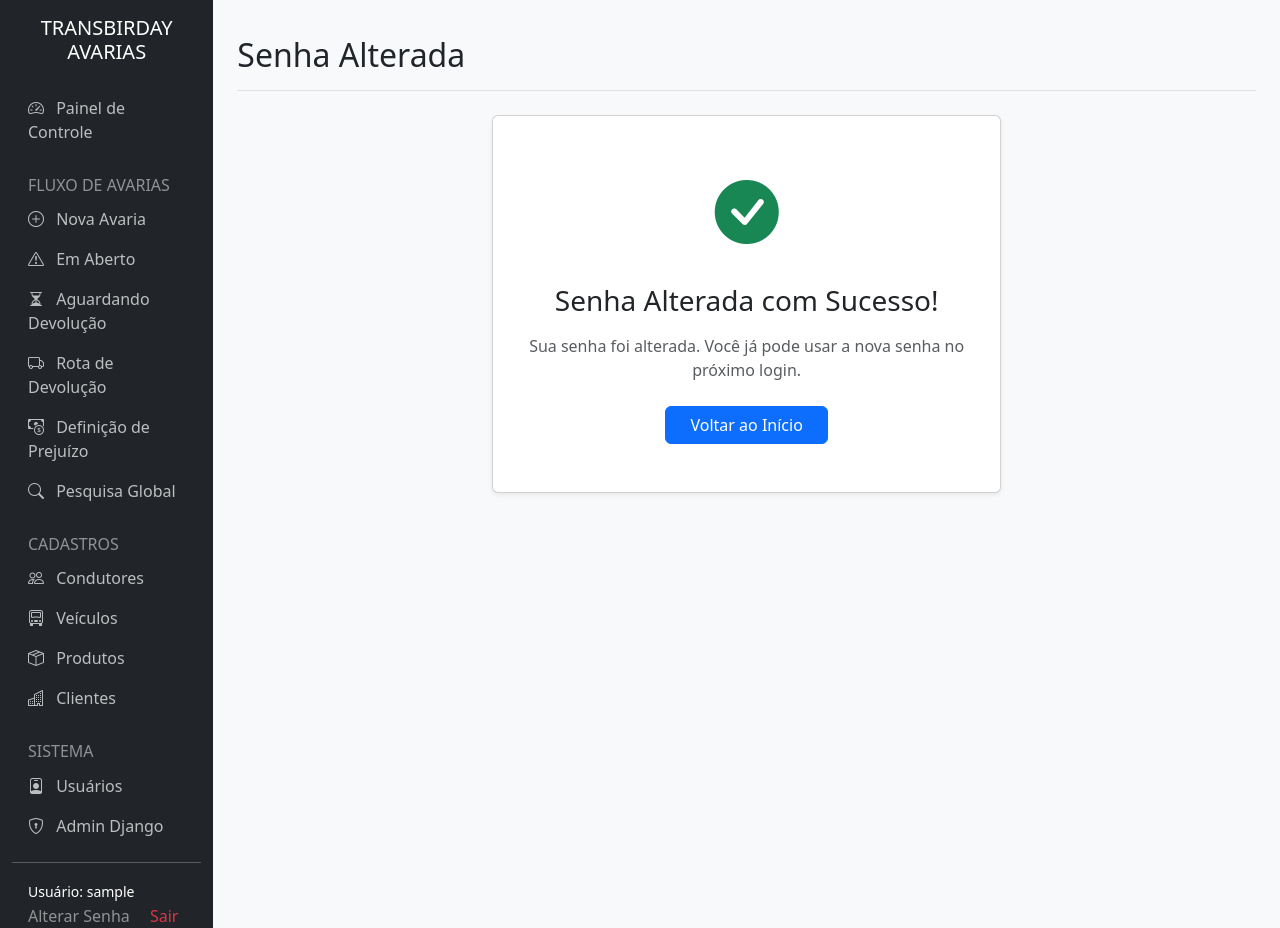
After one commit to Transbirday/PROJETO_AVARIAS, a Django app: page /alterar-senha/sucesso/ in a window 1280 px wide. The commit adds this page. Run offline with Django 5.2, Linux system fonts and the light colour scheme; the visitor is signed in with stand-in values (Sample User, id 1); some libraries are stand-ins or nearby versions.

Commit message:
feat: Adiciona funcionalidade de alteração de senha

```diff
--- a/app_avarias/urls.py
+++ b/app_avarias/urls.py
@@ -8,6 +8,8 @@ urlpatterns = [
     # Auth
     path('login/', auth_views.LoginView.as_view(), name='login'),
     path('logout/', views.custom_logout, name='logout'),
+    path('alterar-senha/', auth_views.PasswordChangeView.as_view(), name='password_change'),
+    path('alterar-senha/sucesso/', auth_views.PasswordChangeDoneView.as_view(), name='password_change_done'),
 
     # Dashboard
     # Dashboard & Welcome
--- a/templates/base.html
+++ b/templates/base.html
@@ -200,6 +200,7 @@
                     <hr class="text-white">
                     <div class="px-3">
                         <span class="text-white small">Usuário: {{ user.username }}</span><br>
+                        <a href="{% url 'password_change' %}" class="btn btn-link text-white-50 small text-decoration-none p-0 border-0 me-3">Alterar Senha</a>
                         <form action="{% url 'logout' %}" method="post" class="d-inline">
                             {% csrf_token %}
                             <button type="submit"
--- /dev/null
+++ b/templates/registration/password_change_done.html
@@ -0,0 +1,21 @@
+{% extends 'base.html' %}
+
+{% block title %}Senha Alterada{% endblock %}
+
+{% block content %}
+<div class="d-flex justify-content-between flex-wrap flex-md-nowrap align-items-center pt-3 pb-2 mb-3 border-bottom">
+    <h1 class="h2">Senha Alterada</h1>
+</div>
+
+<div class="card shadow-sm col-md-8 col-lg-6 mx-auto mt-4">
+    <div class="card-body text-center py-5">
+        <i class="bi bi-check-circle-fill text-success" style="font-size: 4rem;"></i>
+        <h3 class="mt-4 mb-3">Senha Alterada com Sucesso!</h3>
+        <p class="text-muted">Sua senha foi alterada. Você já pode usar a nova senha no próximo login.</p>
+
+        <div class="mt-4">
+            <a href="{% url 'dashboard' %}" class="btn btn-primary px-4">Voltar ao Início</a>
+        </div>
+    </div>
+</div>
+{% endblock %}
```
Also changed, not shown: templates/registration/password_change_form.html (added, +54 -0 lines), 1 other file.
